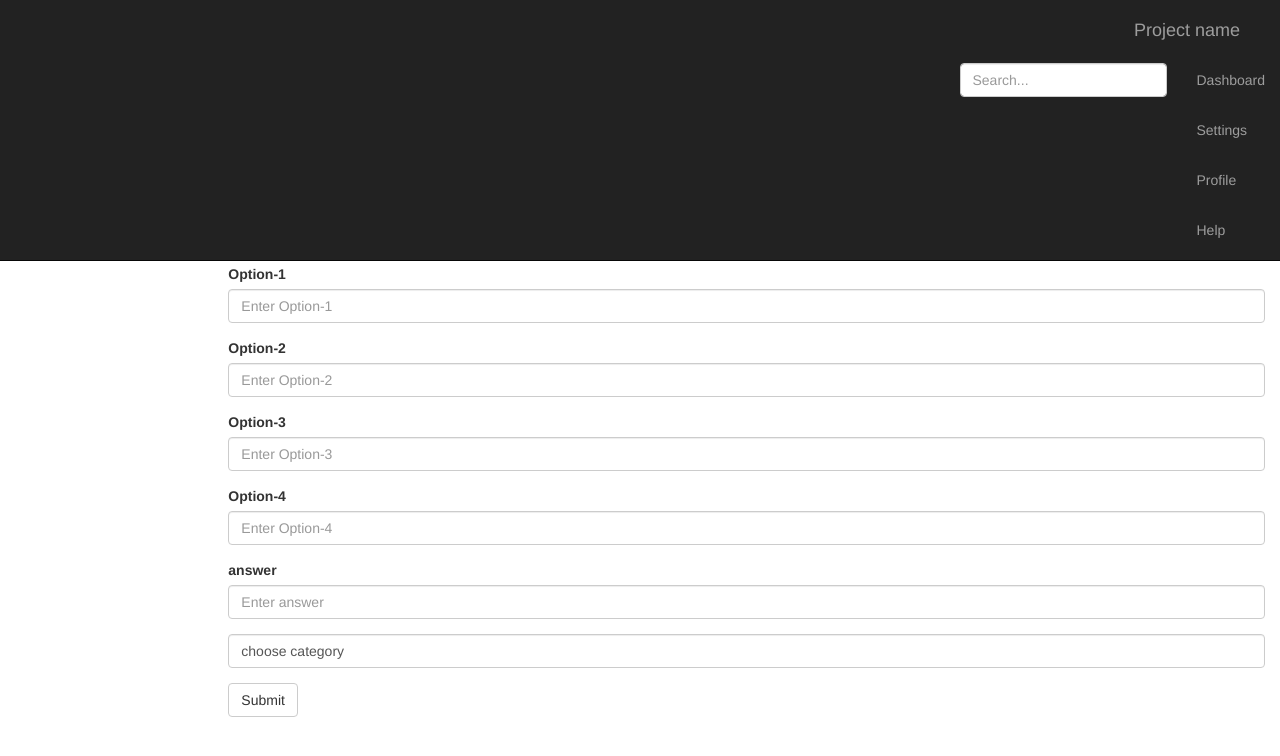
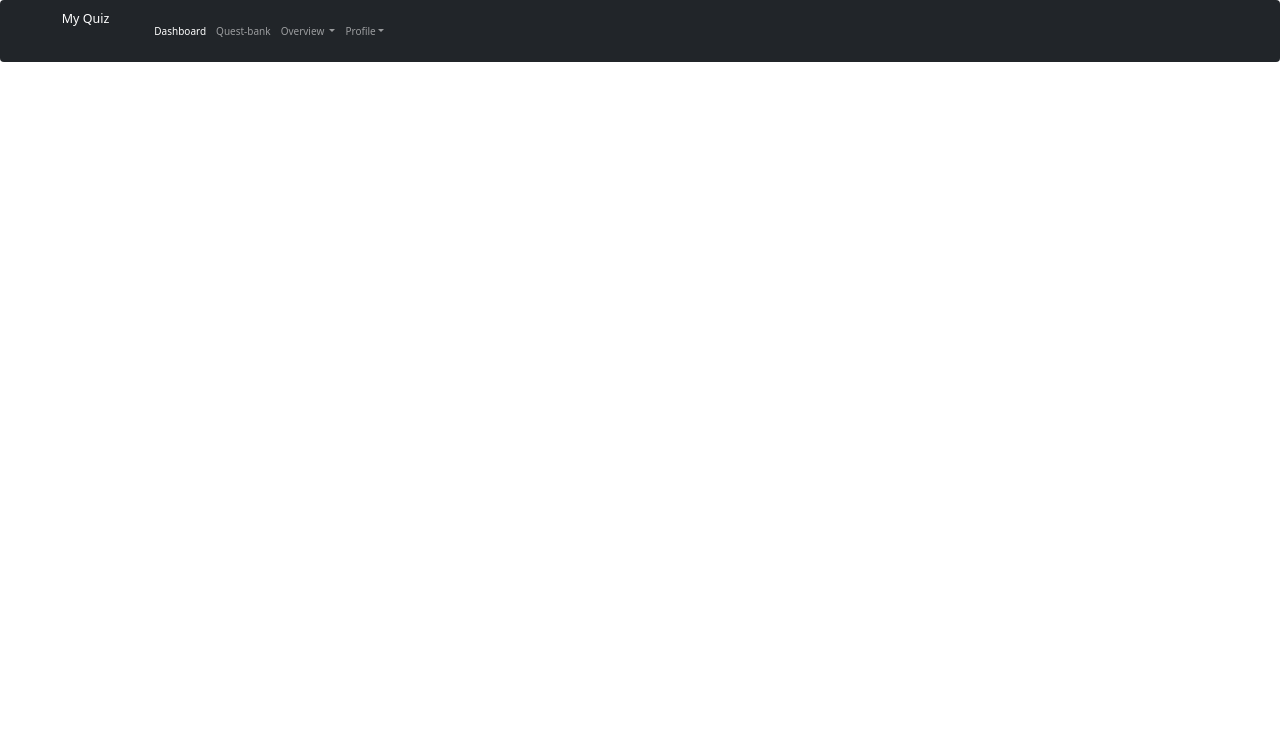
Before and after one commit to virgilxu123/onlinequiz, a PHP site: page /admin/index.php in a window 1280 px wide. Shown: the top 756 px of the page. Run offline with PHP 8.4, Linux system fonts and the light colour scheme; data comes from the database, SQL or seed files in the repository; some libraries are stand-ins or nearby versions.

Commit message:
edit admin page

```diff
--- a/admin/index.php
+++ b/admin/index.php
@@ -43,108 +43,46 @@
 
   <body>
 
-    <nav class="navbar navbar-inverse navbar-fixed-top">
-      <div class="container-fluid">
+    <nav class=" fixed-top  navbar navbar-expand-sm navbar-dark bg-dark">
+      <div class="col-11 container-fluid">
         <div class="navbar-header">
-          <button type="button" class="navbar-toggle collapsed" data-toggle="collapse" data-target="#navbar" aria-expanded="false" aria-controls="navbar">
-            <span class="sr-only">Toggle navigation</span>
-            <span class="icon-bar"></span>
-            <span class="icon-bar"></span>
-            <span class="icon-bar"></span>
-          </button>
-          <a class="navbar-brand" href="#">Project name</a>
+          <a class="navbar-brand" href="#">My Quiz</a>
         </div>
-        <div id="navbar" class="navbar-collapse collapse">
-          <ul class="nav navbar-nav navbar-right">
-            <li><a href="#">Dashboard</a></li>
-            <li><a href="#">Settings</a></li>
-            <li><a href="#">Profile</a></li>
-            <li><a href="#">Help</a></li>
+        <div class="collapse navbar-collapse " id="navbarSupportedContent">
+          <ul class="navbar-nav me-auto mb-2 mb-lg-0 navbar-right">
+            <li class="nav-item">
+              <a class="nav-link active" aria-current="page" href="#">Dashboard</a>
+            </li>
+            <li class="nav-item">
+              <a class="nav-link" href="#">Quest-bank</a>
+            </li>
+            <li class="nav-item dropdown">
+              <a class="nav-link dropdown-toggle" href="#" id="navbarDropdown" role="button" data-bs-toggle="dropdown" aria-expanded="false">
+                Overview
+              </a>
+              <ul class="dropdown-menu" aria-labelledby="navbarDropdown">
+                <li><a class="dropdown-item" href="#">Reports</a></li>
+                <li><a class="dropdown-item" href="#">Analytics</a></li>
+                <li><hr class="dropdown-divider"></li>
+                <li><a class="dropdown-item" href="#">Export</a></li>
+              </ul>
+            </li>
+            <li class="nav-item dropdown">
+              <a class="nav-link dropdown-toggle" href="#" id="navbarDropdown" role="button" data-bs-toggle="dropdown" aria-expanded="false">Profile</a>
+              <ul class="dropdown-menu" aria-labelledby="navbarDropdown">
+                <li><a class="dropdown-item" href="#">Settings</a></li>
+                <li><a class="dropdown-item" href="#">Logout</a></li>
+              </ul>
+            </li>
           </ul>
-          <form class="navbar-form navbar-right">
-            <input type="text" class="form-control" placeholder="Search...">
-          </form>
         </div>
       </div>
     </nav>
-
-    <div class="container-fluid">
-      <div class="row">
-        <div class="col-sm-3 col-md-2 sidebar">
-          <ul class="nav nav-sidebar">
-            <li class="active"><a href="#">Overview <span class="sr-only">(current)</span></a></li>
-            <li><a href="#">Reports</a></li>
-            <li><a href="#">Analytics</a></li>
-            <li><a href="#">Export</a></li>
-          </ul>
-        </div>
-        <div class="col-sm-9 col-sm-offset-3 col-md-10 col-md-offset-2 main">
-          <h1 class="page-header">Admin Dashboard</h1>
+    <div  class="dashboard">
+      <h2 class="ms-5">DASHBOARD</h2>
+    </div>
 
 
-
-
-          <div class="table-responsive">
-            <table class="table table-striped">
-			<?php
-
-             if(isset($_GET['msg']) && !empty($_GET['msg']))
-			 {
-				 echo  "<mark>Data inserted successfully</mark>" ;
-			 }
-
-			?>
-         <form method="post" action="add_quiz.php">
-    <div class="form-group">
-      <label for="text">Question</label>
-      <input type="text" class="form-control" name="qus" placeholder="Enter Question">
-    </div>
-
-	  <div class="form-group">
-      <label for="text">Option-1</label>
-      <input type="text" class="form-control" name="op1" placeholder="Enter Option-1 ">
-    </div>
-
-    <div class="form-group">
-      <label for="text">Option-2</label>
-      <input type="text" class="form-control" name="op2" placeholder="Enter Option-2">
-    </div>
-
-    <div class="form-group">
-      <label for="text">Option-3</label>
-      <input type="text" class="form-control" name="op3" placeholder="Enter Option-3">
-    </div>
-
-	<div class="form-group">
-      <label for="text">Option-4</label>
-      <input type="text" class="form-control" name="op4" placeholder="Enter Option-4">
-    </div>
-
-	<div class="form-group">
-      <label for="text">answer</label>
-      <input type="text" class="form-control"  name="ans"placeholder="Enter answer">
-    </div>
-	       <div class="form-group">
-	   <select class="form-control" id="sel1" name="cat">
-		<option value="" >choose category</option>
-		<?php
-		 foreach($category as $c)
-		 {
-
-			 echo "<option value=".$c['id'].">".$c['category']."</option>";
-
-		 }
-		?>
-      </select>
-    </div>
-   <button type="submit" class="btn btn-default">Submit</button><br>
-  </form>
-              </tbody>
-            </table>
-          </div>
-        </div>
-      </div>
-    </div>
 
     <!-- Bootstrap core JavaScript
     ================================================== -->
@@ -156,5 +94,12 @@
     <script src="../js/vendor/holder.min.js"></script>
     <!-- IE10 viewport hack for Surface/desktop Windows 8 bug -->
     <script src="../js/ie10-viewport-bug-workaround.js"></script>
+
+    <script>
+      $('.nav-link').click(function() {
+        $('.nav-link').removeClass('active');
+        $(this).addClass('active');
+      });
+    </script>
   </body>
 </html>
```
Also changed, not shown: admin/add_quiz.php (+66 -0 lines), admin/admin.css (added, +7 -0 lines).
